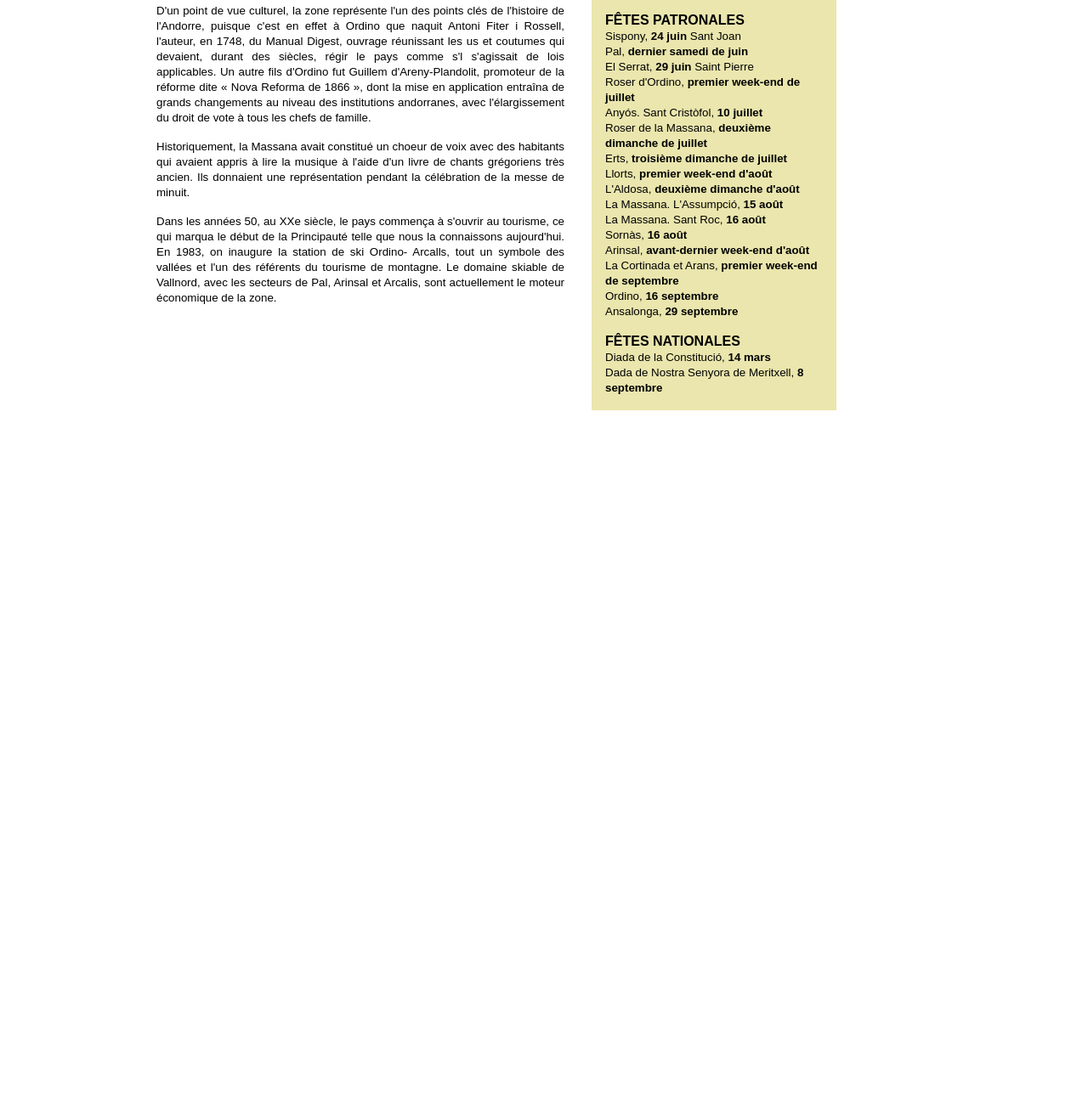
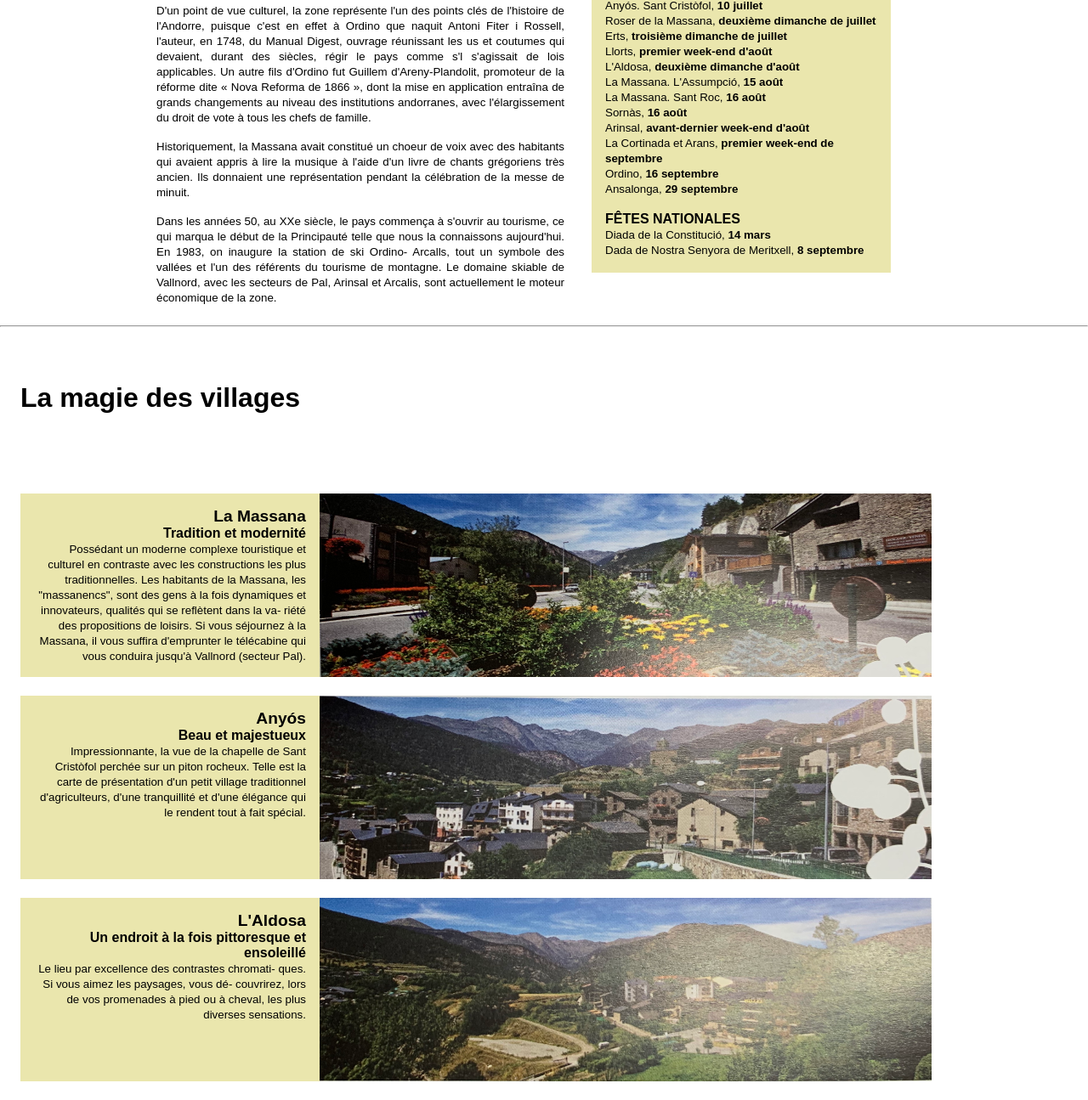
Before and after one commit to WebHeroSchool/-magazineLayout, a plain HTML site: page index.html in a window 1280 px wide. Shown: the part 345-1640 px from the top of the page at 85% size. Before the commit the page ends 828 px from the top, so only its background shows below. Drawn offline with Linux system fonts and the light colour scheme.

Commit message:
добалена вторая страница журнала и несколко картинок. Стили вынесены в отдельный файл

```diff
--- a/index.html
+++ b/index.html
@@ -3,35 +3,7 @@
 <head>
 	<meta charset="UTF-8">
 	<title>Magazine Layout</title>
-	<style type="text/css">
-		body {margin:0px;
-		}
-		 header, article{
-		    font-family: sans-serif;
-		}
-		#leftSide section{
-			margin-left: 160px;
-		}
-		#leftSide p{
-			width:480px;
-			text-align:justify;
-		}
-		#leftSide, #rightSide{
-			display: inline-block;
-		}
-		#leftSide{
-			padding:0px 24px;
-			/*width: 65%;*/
-			/*background: cadetblue;*/
-		}
-		#rightSide{
-			margin-left:8px;
-			padding:0px 16px;
-			width: 20%;
-			position: absolute;
-			background: #eae6ad;
-		}
-	</style>
+	<link rel="stylesheet" type="text/css" href="style.css">
 </head>
 <body>
 
@@ -67,6 +39,7 @@
         </article>
       </section>
 </div>
+
 <div id='rightSide'>
 	<section>
         <article>
@@ -109,6 +82,53 @@
         </article>
       </section>
 </div>
+	<hr>
+<div id='secondPage'>
+	<header>
+  	<br>
+  	<br>
+    <h1>La magie des villages</h1>
+  </header>
+  <br><br><br><br>
+      <section>
+        <article>
+          <div id='leftText' align="right">
+            <big><b>La Massana</b></big>
+            <br>
+            <b>Tradition et modernité</b>
+            <p><small>Possédant un moderne complexe touristique et culturel en contraste avec les constructions les plus traditionnelles. Les habitants de la Massana, les "massanencs", sont des gens à la fois dynamiques et innovateurs, qualités qui se reflètent dans la va- riété des propositions de loisirs. Si vous séjournez à la Massana, il vous suffira d'emprunter le télécabine qui vous conduira jusqu'à Vallnord (secteur Pal).</small></p>
+          </div>
+          <div id='rightImg'>
+            <img src="img/1.jpg">
+          </div>
+        </article>
+        <br>
+        <article>
+          <div id='leftText' align="right">
+            <big><b>Anyós</b></big>
+            <br>
+            <b>Beau et majestueux</b>
+            <p><small>Impressionnante, la vue de la chapelle de Sant Cristòfol perchée sur un piton rocheux. Telle est la carte de présentation d'un petit village traditionnel d'agriculteurs, d'une tranquillité et d'une élégance qui le rendent tout à fait spécial.</small></p>
+          </div>
+          <div id='rightImg'>
+            <img src="img/2.jpg">
+          </div>
+        </article>
+        <br>
+        <article>
+          <div id='leftText' align="right">
+            <big><b>L'Aldosa</b></big>
+            <br>
+            <b>Un endroit à la fois pittoresque et ensoleillé</b>
+            <p><small>Le lieu par excellence des contrastes chromati- ques. Si vous aimez les paysages, vous dé- couvrirez, lors de vos promenades à pied ou à cheval, les plus diverses sensations.</small></p>
+          </div>
+          <div id='rightImg'>
+            <img src="img/3.jpg">
+          </div>
+        </article>
+        <br>
+      </section>
+</div>
 
 </body>
 </html>
--- /dev/null
+++ b/style.css
@@ -0,0 +1,45 @@
+body {
+	margin:0px;
+}
+header, article{
+	font-family: sans-serif;
+}
+#leftSide section/*, #secondPage section*/{
+	margin-left: 160px;
+}
+#leftSide p{
+	width:480px;
+	text-align:justify;
+}
+#leftSide, #rightSide, #leftText, #rightImg{
+	display: inline-block;
+}
+#leftSide, #secondPage{
+	padding:0px 24px;
+}
+#rightSide{
+	margin-left:8px;
+	padding:0px 16px;
+	width: 320px;
+	position: absolute;
+	background: #eae6ad;
+}
+
+
+/*secondPage:*/
+#leftText{
+	background: #eae6ad;
+	width: 320px;
+	height: 184px;
+	padding: 16px;
+	position: absolute;
+}
+#leftText p{
+	margin: 0;
+}
+#rightImg img{
+	width: 720px;
+	height: 216px;
+	position: inherit;
+	margin-left: 352px;
+}
```
Also changed, not shown: img/1.jpg (added), img/2.jpg (added), img/3.jpg (added), textForLayout.txt. Lines whose indentation alone changed are shown as unchanged.
